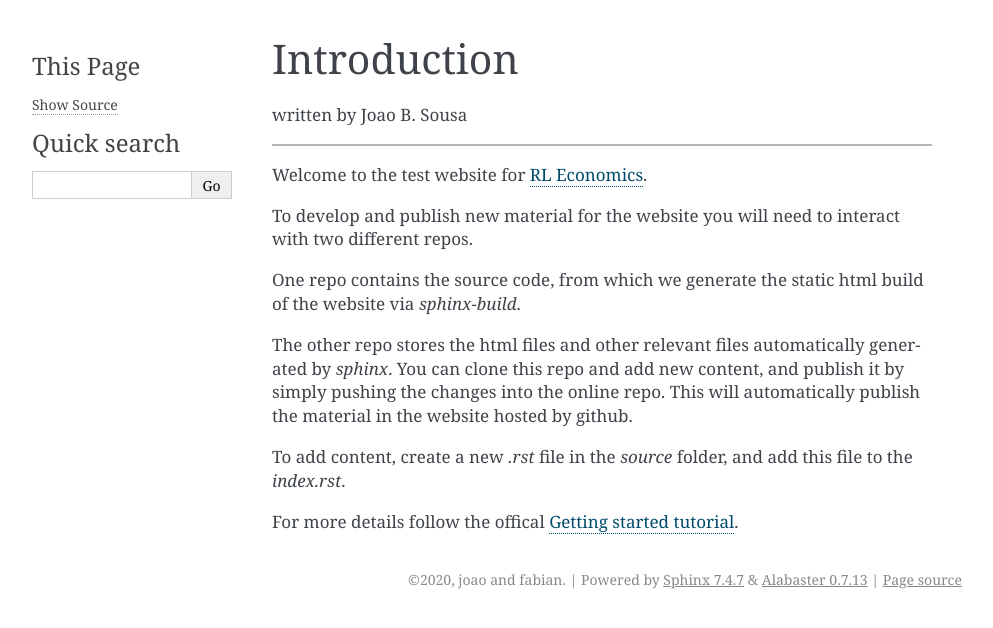
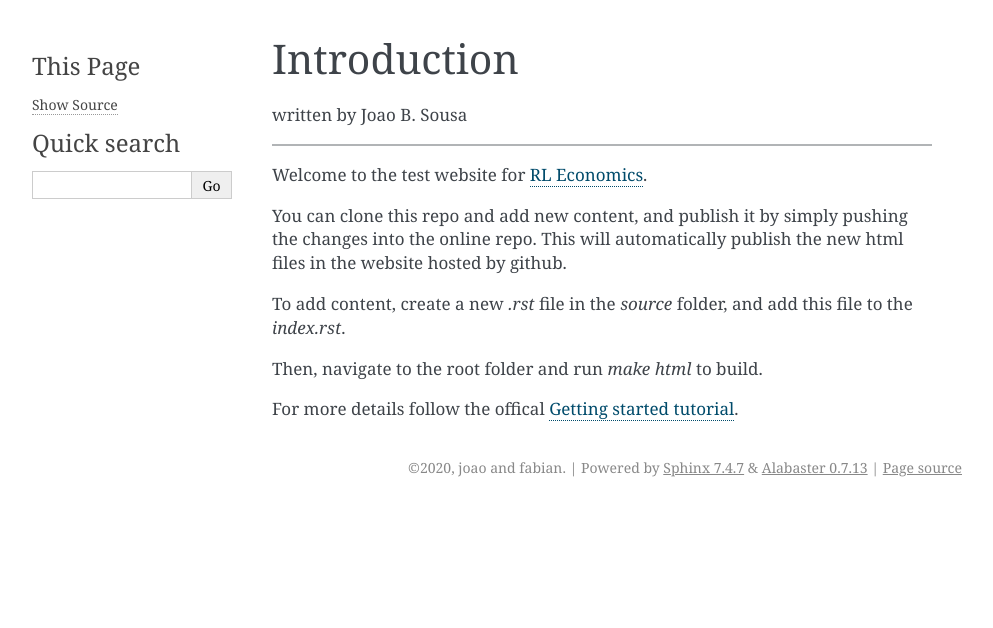
Before and after one commit to RLEcon/website-test, a Sphinx documentation site: the page built from source/introduction.rst, in a window 1280 px wide. Shown: the top 628 px of the page, without its empty margins (148-1141 px from the left). Built offline with Sphinx 7.4.7, drawn with Linux system fonts in a browser that asks for light colours.

Commit message:
update readme

```diff
--- a/source/introduction.rst
+++ b/source/introduction.rst
@@ -8,20 +8,14 @@ written by Joao B. Sousa
 
 Welcome to the test website for `RL Economics <https://rlecon.github.io/website-test.github.io/>`_.
 
-To develop and publish new material for the website you will need to interact
-with two different repos.
-
-One repo contains the source code, from which we generate the static html build
-of the website via `sphinx-build`.
-
-The other repo stores the html files and other relevant files automatically
-generated by `sphinx`.
 You can clone this repo and add new content, and publish it by simply
 pushing the changes into the online repo. This will automatically publish the
-material in the website hosted by github.
+new html files in the website hosted by github.
 
 To add content, create a new `.rst` file in the `source` folder, and add this
 file to the `index.rst`.
 
+Then, navigate to the root folder and run `make html` to build.
+
 For more details follow the offical `Getting started tutorial
 <https://www.sphinx-doc.org/en/master/usage/quickstart.html#defining-document-structure/>`_.
```
